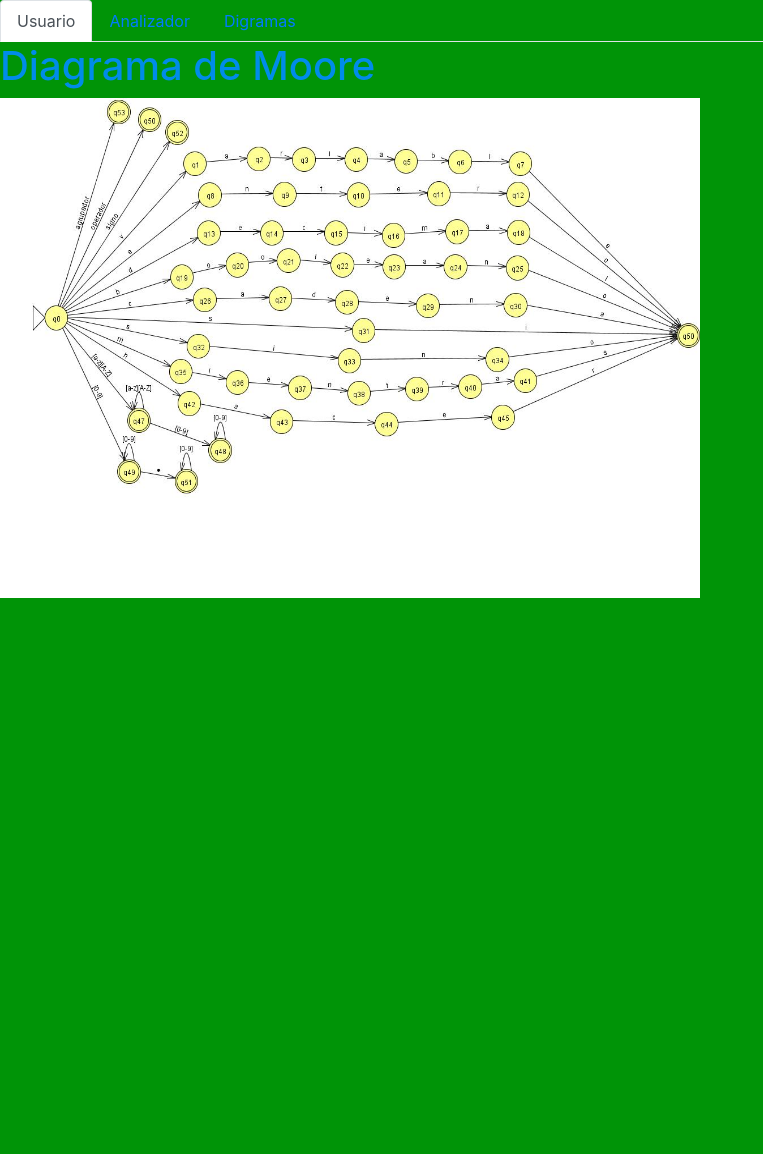
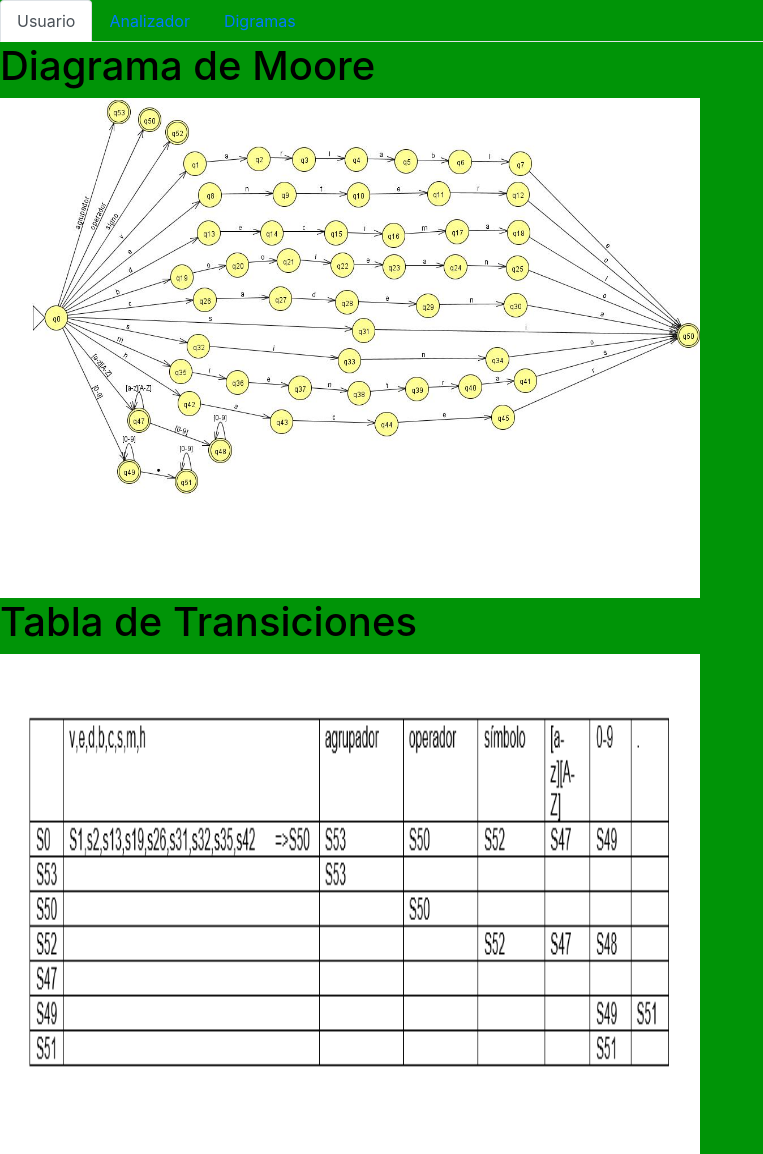
Before and after one commit to Yeferal/201731163_Yefer_Alvarado_P1, a Node server app: page /moore in a window 1280 px wide. Shown: the whole page, without its empty margins (0-763 px from the left). Before the commit the page ends 598 px from the top, so only its background shows below. Run offline with Node 20, Linux system fonts and the light colour scheme.

Commit message:
se agrega la transicion

```diff
--- a/src/public/enviar.js
+++ b/src/public/enviar.js
@@ -3,7 +3,7 @@ const boton = document.querySelector('#nombre1');
 
 const urlp = "http://localhost:3000/analizador";
 
-
+//encia los datos a la ruta establecida
 const getData = () => {
 
     axios.post('http://localhost:3000/postusers', {
--- a/src/public/leer.js
+++ b/src/public/leer.js
@@ -1,3 +1,4 @@
+//lee el archivo y lo escribe en el texta arez
 function leerArchivo(e) {
   var archivo = e.target.files[0];
   if (!archivo) {
--- a/src/public/stylo.css
+++ b/src/public/stylo.css
@@ -1,4 +1,4 @@
 body{
     background: #009407;
-    color: #008ce9;
+    color: #000000;
 }
--- a/src/routes/index.js
+++ b/src/routes/index.js
@@ -1,21 +1,3 @@
-// const express = require('express');
-// const router = express.Router();
-
-
-// app.get('/',(req,res)=>{
-//     res.render('page-usuario');
-// });
-
-// app.get('/moore',(req,res)=>{
-//     res.render('page-diagramas');
-// });
-
-// app.get('/analizador',(req,res)=>{
-//     res.render('page-analizador');
-// });
-
-
-// module.exports = router;
 
 const express = require('express');
 const router = express.Router();
@@ -27,44 +9,24 @@ const analisis = require('./verificacion');
 router.get('/', (req, res) => {
     res.render('page-usuario', { max: 15 });
 });
-
+//ruta a los diagramas
 router.get('/moore',(req,res)=>{
     res.render('page-diagramas', { max: 15 });
 });
 
-
+    //ruta al aalizador
 router.get('/analizador',(req,res)=>{
      res.render('page-analizador', { max: 15 });
  });
 
 
-
-router.get('/postdata', (req, res) => {
-    console.log("recibio");
-    let data = req.query.format;
-    console.log(data);
-
-
-});
-
+//ruta para analizar el texto
 router.post('/postusers', (req, res) => {
     console.log("recibo usuario");
-    //console.log(req.body.text);
-    //var tonken = analisis(capturar);
 
     var arreglo = req.body.text;
-    // var arreglo1 =arreglo.split("\n").map(function(line) {
-    //     return line.split(",");
-    // });
+
     var arreglo1 =arreglo.split("");
-    var textocadena =arreglo1.toString();
-
-    //console.log(arreglo1);
-    var encadenado = textocadena.split("");
-
-
-
-    // console.log(encadenado);
 
     analisis.capturar(arreglo1);
 
@@ -87,11 +49,10 @@ router.get('/users', (req, res) => {
             res.status(200).json({ usuario: 'oliver sierra' });
         }, 3500);*/
 });
-
+//ruta que envia a la informacion del estudiante
 router.get('/', (req, res) => {
     res.render('page-usuario', { max: 15 });
-    //res.sendFile(path.join(__dirname,'/views/saludo.html'));
-    //res.sendFile(path.join(__dirname,'../views/saludo.html'));
+
 });
 
 module.exports = router;
--- a/src/views/page-diagramas.ejs
+++ b/src/views/page-diagramas.ejs
@@ -9,7 +9,10 @@
     <body>
         <% include bloque/navegacion.html %>
         <h1>Diagrama de Moore</h1>
-        <img src="./automata.jpg" height="500px" width="700px">
+        <img src="./automata.jpg" height="500px" width="700px"><br>
+
+        <h1>Tabla de Transiciones</h1>
+        <img src="./transicion.PNG" height="500px" width="700px">
 
         <% console.log("Estamo en Diagramas"); %>
     </body>
```
Also changed, not shown: src/index.js (+0 -89 lines), src/routes/token.js (added, +7 -0 lines), src/routes/verificacion.js (+8 -56 lines), src/views/page-analizador.ejs (+0 -9 lines), src/public/transicion.PNG (added).
